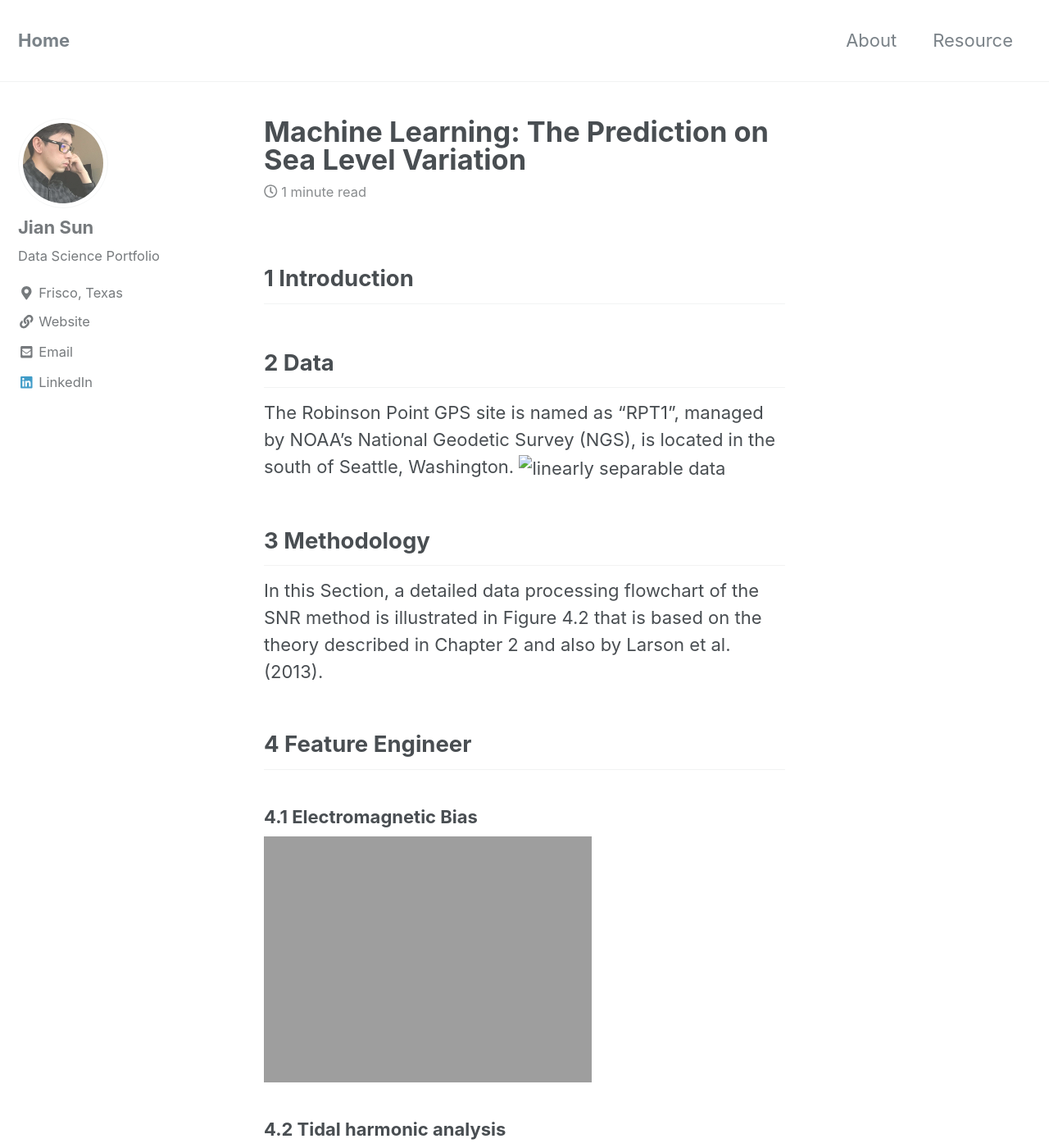
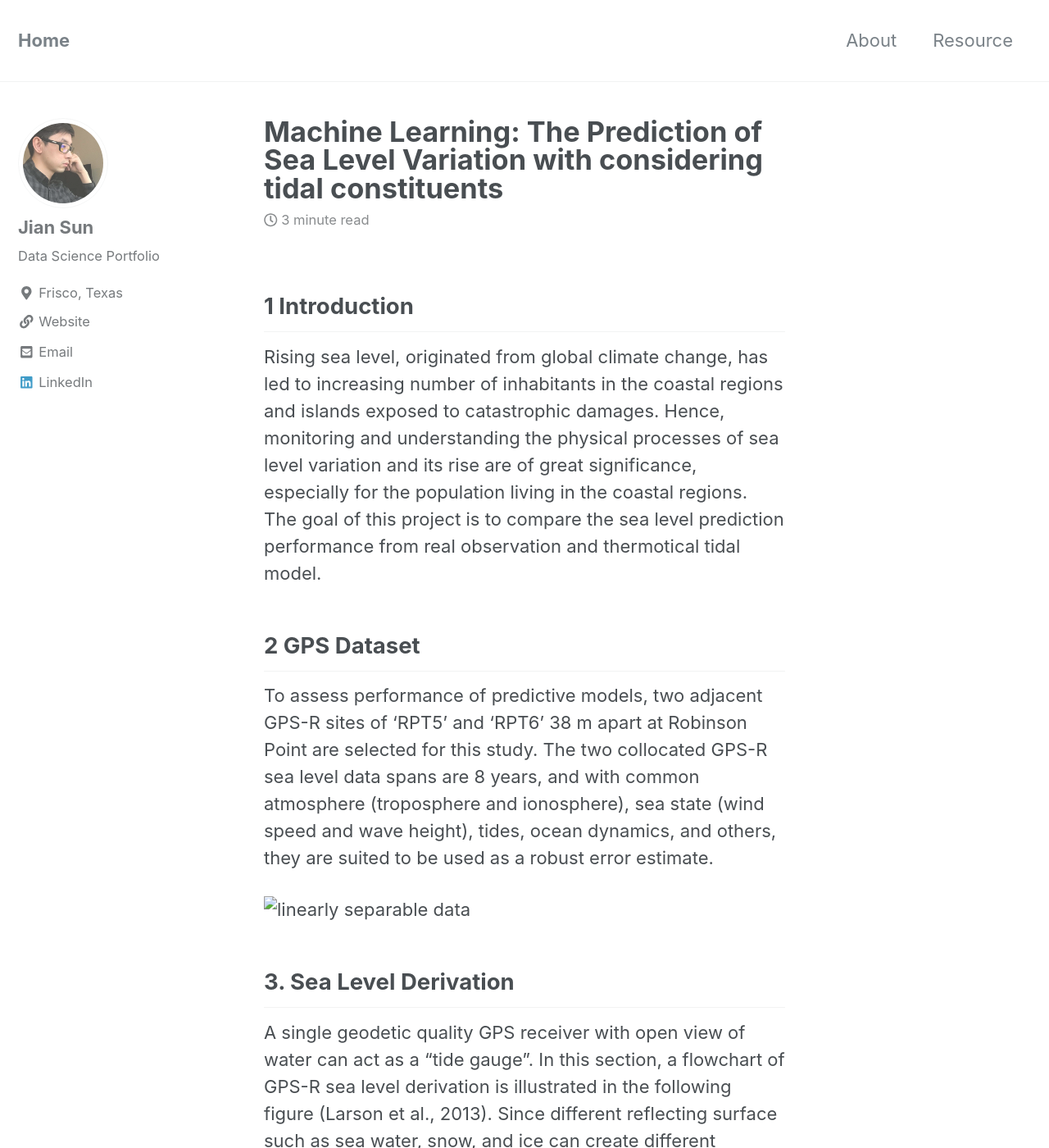
Before and after one commit to jianv/jianv.github.io, a Jekyll site: the page built from _posts/2017-08-21-sealevel.md, in a window 1280 px wide and 1400 px high. Shown: the whole window at 82% size. Built offline with Jekyll 4.4.1, drawn with Linux system fonts in a browser that asks for light colours; nearby versions of some CDN libraries; some of the changed text lies outside the part shown.

Commit message:
Update 2017-08-21-sealevel.md

````diff
--- a/_posts/2017-08-21-sealevel.md
+++ b/_posts/2017-08-21-sealevel.md
@@ -1,28 +1,51 @@
 ---
-title: "Machine Learning: The Prediction on Sea Level Variation"
-date: 2017-01-28
-excerpt: "Since the dataset was unbalanced, the Logistic Regression classifier was implemented by both of undersampling and oversampling datasets to detect fraudulent transactions."
+title: " Machine Learning: The Prediction of Sea Level Variation with considering tidal constituents "
+date: 2018-07-21
+excerpt: "The goal of this project is to compare the sea level prediction performance from real observation and thermotical tidal model."
 mathjax: "true"
 ---
+
 ## 1 Introduction
+Rising sea level, originated from global climate change, has led to increasing number of inhabitants in the coastal regions and islands exposed to catastrophic damages. Hence, monitoring and understanding the physical processes of sea level variation and its rise are of great significance, especially for the population living in the coastal regions. The goal of this project is to compare the sea level prediction performance from real observation and thermotical tidal model.
 
-## 2 Data
-The Robinson Point GPS site is named as “RPT1”, managed by NOAA’s National Geodetic Survey (NGS), is located in the south of Seattle, Washington.
-<img src="{{ site.url }}{{ site.baseurl }}/images/ml_sealevel/1_1.png" alt="linearly separable data">
+## 2 GPS Dataset
+To assess performance of predictive models, two adjacent GPS-R sites of ‘RPT5’ and ‘RPT6’ 38 m apart at Robinson Point are selected for this study. The two collocated GPS-R sea level data spans are 8 years, and with common atmosphere (troposphere and ionosphere), sea state (wind speed and wave height), tides, ocean dynamics, and others, they are suited to be used as a robust error estimate.
 
-## 3 Methodology
-In this Section, a detailed data processing flowchart of the SNR method is illustrated in Figure 4.2 that is based on the theory described in Chapter 2 and also by Larson et al. (2013).
-## 4 Feature Engineer
-### 4.1 Electromagnetic Bias
+<img src="{{ site.url }}{{ site.baseurl }}/images/ml_sealevel/2_1.png" alt="linearly separable data">
 
-<img src="{{ site.url }}{{ site.baseurl }}/images/ml_sealevel/4_1_EMB.png" alt="linearly separable data">
+## 3. Sea Level Derivation
+A single geodetic quality GPS receiver with open view of water can act as a “tide gauge”. In this section, a flowchart of GPS-R sea level derivation is illustrated in the following figure (Larson et al., 2013). Since different reflecting surface such as sea water, snow, and ice can create different interference patterns, the mask generated by azimuth and elevation angle could ensure that all the reflected signals are from the sea surface. Then a low-order polynomial is used as background model to remove the overall trend. In the end, the sea level variations are calculated by the Lomb Scargle Periodograms (LSP) with considering the EM bias correction.
 
-### 4.2 Tidal harmonic analysis
-The tidal harmonic analysis is performed for the two GNSS-R sea level time series from two neighboring GPS stations, and the sea level time series from the tide gauge, using the “T_TIDE” package that is widely utilized by oceanographers (Pawlowicz et al., 2002). In this classical harmonic analysis, a set of sinusoids at specific periods based on astronomical parameters is employed to estimate the tidal amplitudes and phases. The observations from May to October of 2008 are not available due to the deficiency of RPT6 data. Finally, the 8-year time series from November of 2008 to October of 2016 for all three stations are used for this study.
-In our analysis of 8-year observation, 68 tidal constituents with 95% confidence interval are calculated. The principle semi-diurnal and diurnal with selected tidal constituents are tabulated in Table 4.1. It should be note that decomposed tidal amplitudes and phases for SA and SSA are not astronomical tides. From the Table, it is clear that the two adjacent GNSS-R and tide gauge sea level time series all embed strong semi-diurnal and diurnal tides. As the largest constituent, the “principal lunar semi-diurnal” of M_2 has the amplitude larger than 30 cm. And the “lunar diurnal constituent” of K_1 is the second largest tidal constituent with the amplitude larger than 27 cm. There is an excellent agreement, as it should be, between the estimated amplitudes and phases from the two GNSS-R derived sea level data, from the collocated GNSS sites 38 m apart.
-<img src="{{ site.url }}{{ site.baseurl }}/images/ml_sealevel/4_2_tidal.png" alt="linearly separable data">
+<img src="{{ site.url }}{{ site.baseurl }}/images/ml_sealevel/3_1.png" alt="linearly separable data">
 
-### 4.3 Wind
-<img src="{{ site.url }}{{ site.baseurl }}/images/ml_sealevel/4_3_wind.png" alt="linearly separable data">
+## 4 Feature Engineer and Regression Model
+The sea level variation is consisting of long-term trend, tides and other factors (e.g. thermal expansion, salinity variation). Tides are the rise and fall of sea levels caused by the combined effects of the gravitational forces exerted by the Moon and the Sun and the rotation of Earth. In this project, the tidal constituents are calculated from real observations of two neighboring GPS stations using the “T_TIDE” package that is widely utilized by oceanographers (Pawlowicz et al., 2002). As a comparison, the theorical tidal constituents from ‘TPXO’ are also used for feature engineer. The following figure shows, as it should be, that the excellent agreement between the two collocated GPS sites, is better than the agreement between GPS-derived sea levels and ‘TPXO’ tidal model.
+<img src="{{ site.url }}{{ site.baseurl }}/images/ml_sealevel/4_1.png" alt="linearly separable data">
 
-## 4.Conclusion and Discussion
+This project aims at assessing the performance between real observation and theoretical model. So only one regression model of XGBoost is selected, which is an implementation of graident boosting machines. It considers regularization that can reducing overfitting and always has good performance in practice. When the depth of decision tree is set to 5, the error is minimized.
+```python
+from xgboost import XGBRegressor
+params = [1,2,3,4,5,6]
+errors = []
+for param in params:
+    clf = XGBRegressor(max_depth=param)
+    error = np.sqrt(-cross_val_score(clf, X_train, y_train, cv=10, scoring='neg_mean_squared_error'))
+    errors.append(np.mean(error))
+```
+
+## 5 Results and discussion
+When the theoretical tidal model and real observation are used for feature engineer, the Root-Mean Square (RMS) error are 7.3 cm to 3.4 cm, respectively. This outstanding difference shows that the real observation is better for the feature engineer, but the real measurements are usually unavailable for predictions. Therefore, an enhanced tidal model is critical to improve the prediction accuracy.
+
+<img src="{{ site.url }}{{ site.baseurl }}/images/ml_sealevel/5_1.png" alt="linearly separable data">
+
+For further investigation, the tidal constituents with absolute differences larger than 1 cm are analyzed. As the largest constituent, the “principal lunar semi-diurnal” of M_2 has the amplitude larger than 30 cm. The following figure shows that their phase lags were very close but the amplitude of tidal constituents are underestimated in the GPS-R derived sea levels. And the “lunar diurnal constituent” of K_1 is the second largest tidal constituent whose amplitude is also underestimated. The same conclusions are made from other tidal constituents.
+
+<img src="{{ site.url }}{{ site.baseurl }}/images/ml_sealevel/5_2.png" alt="linearly separable data">
+
+## 6 Conclusion
+We concluded that the predicted sea level from theoretical tidal model is worse than the prediction from real observation, because the underestimation of tidal amplitude from TPXO. Therefore, the improvement of tidal amplitude accuracy is critical for sea level predictions. The remaining errors are possibly resulting from tropospheric refraction, other media corrections, or distorted SNR time series, and future study is warranted.
+
+## Reference
++ Larson, K. M., J. S. Löfgren and R. Haas (2013). "Coastal sea level measurements using a single geodetic GPS receiver." Advances in Space Research 51(8): 1301-1310.
++ Pawlowicz, R., B. Beardsley and S. Lentz (2002). "Classical tidal harmonic analysis including error estimates in MATLAB using T_TIDE." Computers & Geosciences 28(8): 929-937.
++ Sun, J., (2017). Ground-based GNSS-reflectometry sea level and lake ice thickness measurements (Doctoral dissertation). Retrieved from OhioLINK's ETD Center. (OCLC # 1028024162)
````
